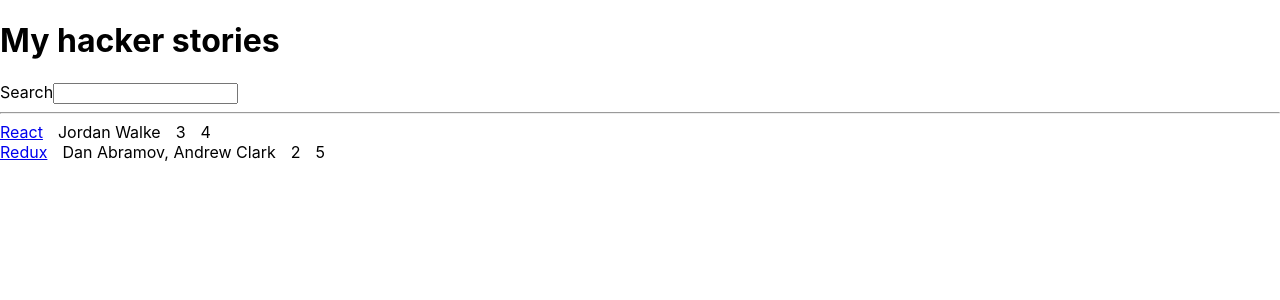
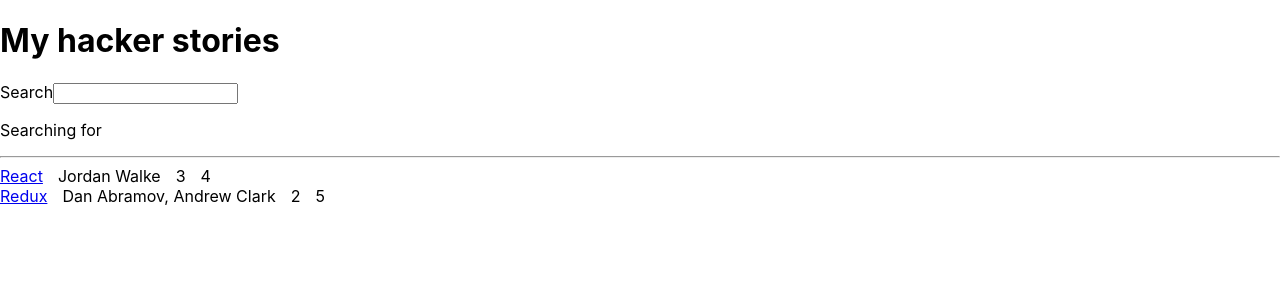
Before and after one commit to huy19712011/hacker-stories, a React (Create React App) app: page / in a window 1280 px wide. Shown: the top 300 px of the page. Built offline with nearby package versions, Linux system fonts and the light colour scheme.

Commit message:
React State

```diff
--- a/src/App.js
+++ b/src/App.js
@@ -1,3 +1,5 @@
+import React from "react";
+
 import logo from './logo.svg';
 import './App.css';
 
@@ -22,11 +24,12 @@
         },
     ];
 
+    const [searchTerm, setSearchTerm] = React.useState('');
+
     // do something here
     const handleChange = event => {
 
-        // console.log(event);
-        console.log(event.target.value);
+        setSearchTerm(event.target.value);
     };
 
     return (
@@ -35,6 +38,10 @@
 
             <label htmlFor="search">Search</label>
             <input id="search" type="text" onChange={handleChange}/>
+
+            <p>
+                Searching for <strong>{searchTerm}</strong>
+            </p>
             <hr/>
 
             <List list={stories}/>
```
